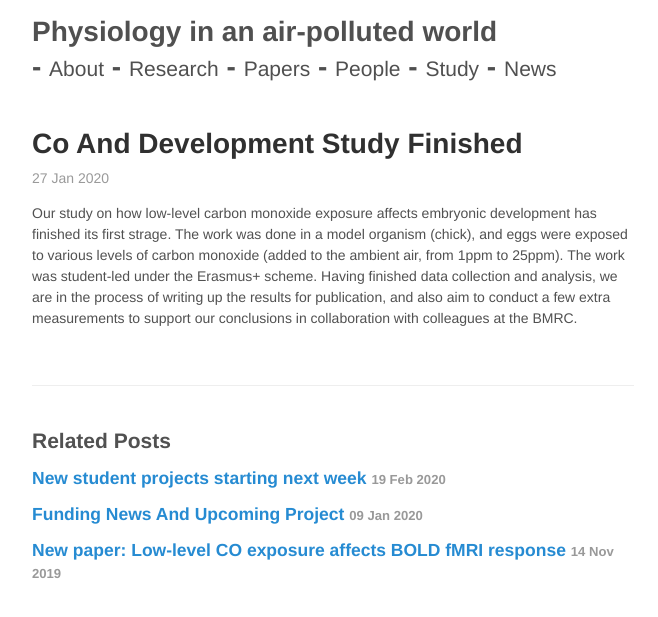
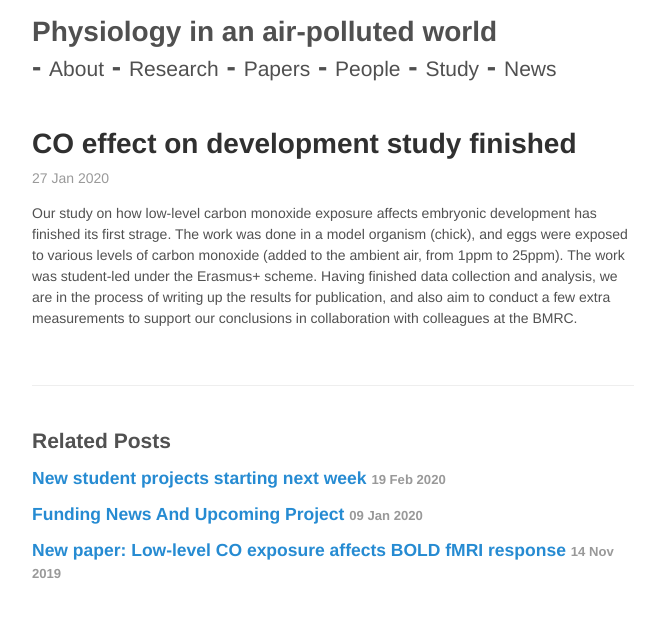
Before and after one commit to mariherigstad/mariherigstad.github.io, a Jekyll site: the page built from _posts/2020-01-27-CO-and-development-study-finished.md, in a window 1280 px wide. Shown: the top 617 px of the page, without its empty margins (307-965 px from the left). Built offline with Jekyll 4.4.1, drawn with Linux system fonts in a browser that asks for light colours; our own code applies the rules of GitHub Pages for plain Markdown files.

Commit message:
Update 2020-01-27-CO-and-development-study-finished.md

```diff
--- a/_posts/2020-01-27-CO-and-development-study-finished.md
+++ b/_posts/2020-01-27-CO-and-development-study-finished.md
@@ -1 +1,7 @@
+---
+layout: post
+title: "CO effect on development study finished"
+date: 2020-01-27
+---
+
 Our study on how low-level carbon monoxide exposure affects embryonic development has finished its first strage. The work was done in a model organism (chick), and eggs were exposed to various levels of carbon monoxide (added to the ambient air, from 1ppm to 25ppm). The work was student-led under the Erasmus+ scheme. Having finished data collection and analysis, we are in the process of writing up the results for publication, and also aim to conduct a few extra measurements to support our conclusions in collaboration with colleagues at the BMRC.
```
